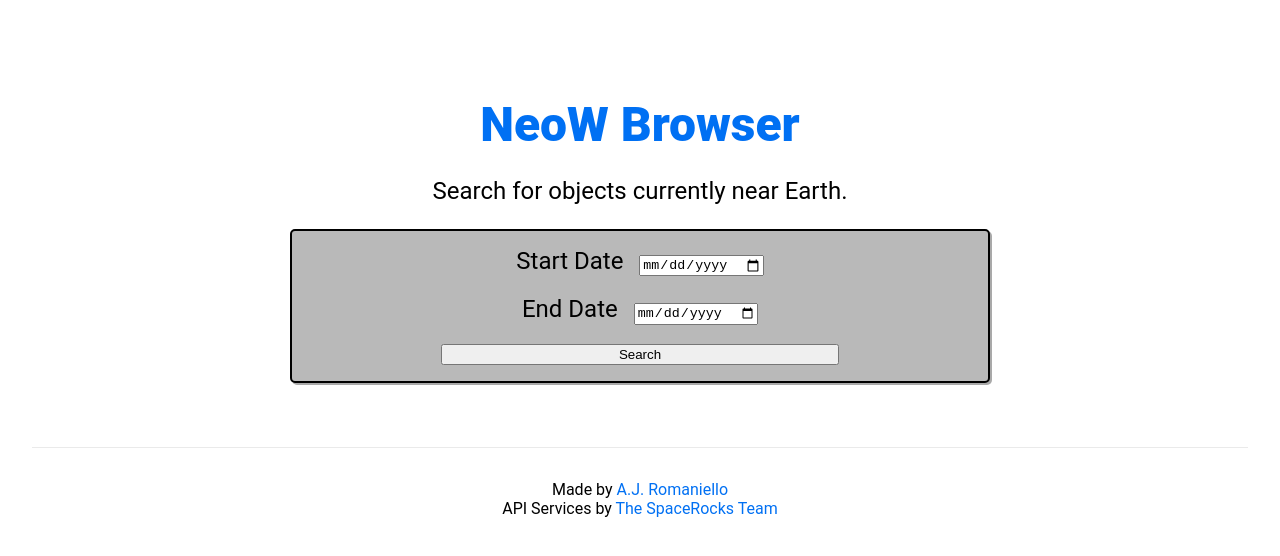
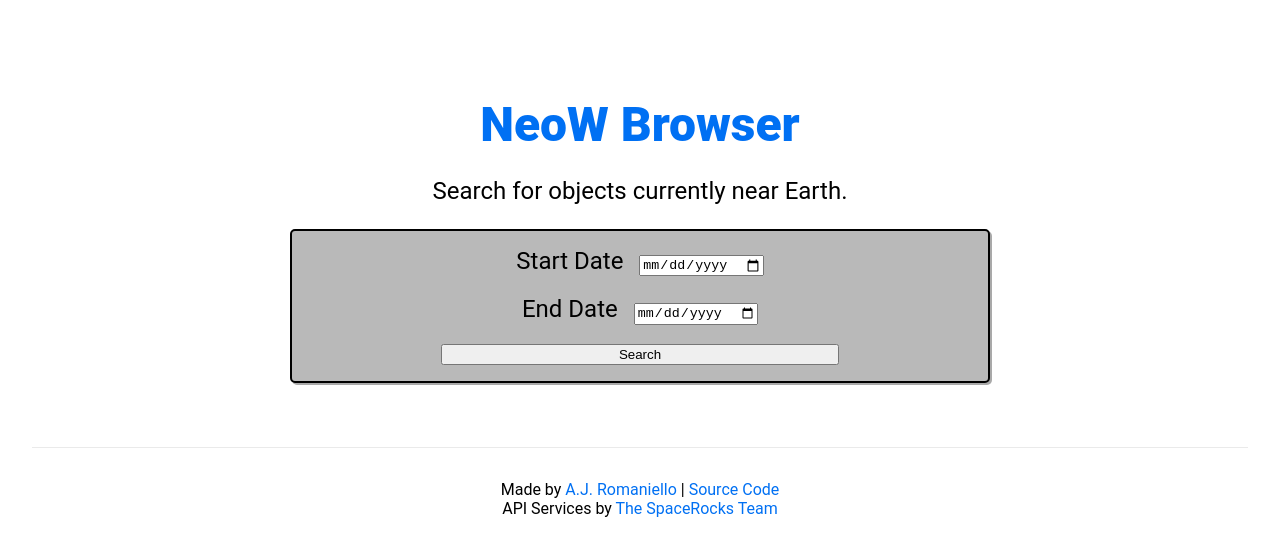
Before and after one commit to aj-rom/neow-browser, a Next.js app: page / in a window 1280 px wide. Shown: the top 556 px of the page. Built offline with nearby package versions, Linux system fonts and the light colour scheme.

Commit message:
add source code to footer

```diff
--- a/src/components/Footer/Footer.js
+++ b/src/components/Footer/Footer.js
@@ -4,7 +4,7 @@ import footerStyles from "./Footer.module.css";
 export default function Footer() {
     return (
         <footer className={footerStyles.footer}>
-            Made by <a href='https://github.com/aj-rom'>A.J. Romaniello</a>
+            Made by <a href='https://github.com/aj-rom'>A.J. Romaniello</a> | <a href='https://github.com/aj-rom/neo-browser'>Source Code</a>
             <br/>
             API Services by <a href='https://github.com/SpaceRocks/'>The SpaceRocks Team</a>
         </footer>
```
